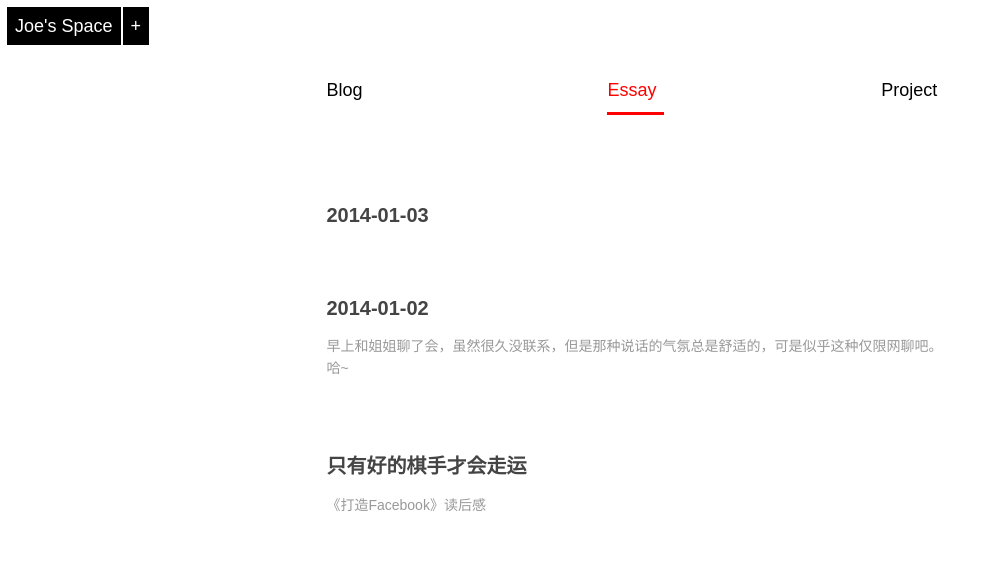
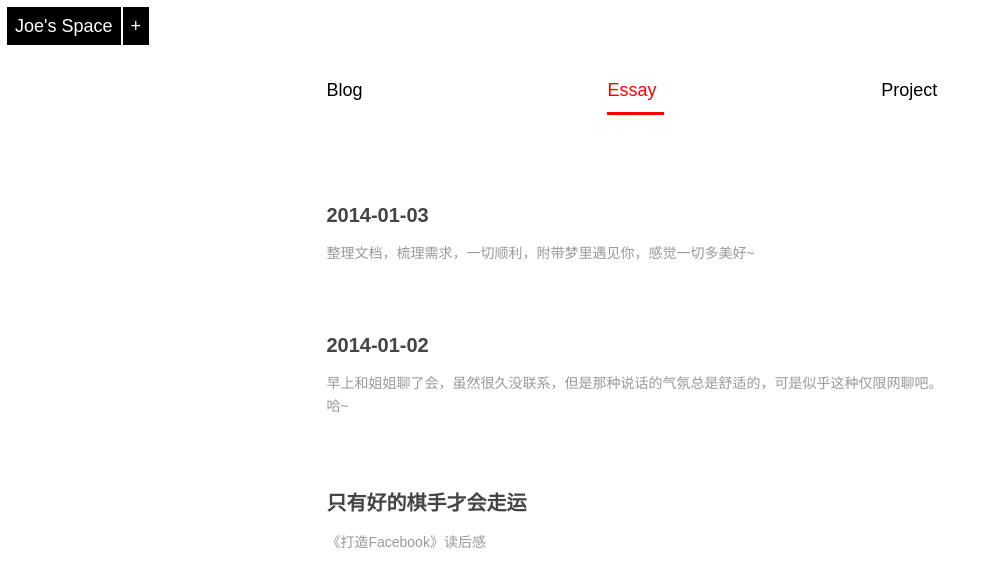
Before and after one commit to fangyijoe/fangyijoe.github.io, a Jekyll site: the page built from essay/index.md, in a window 1280 px wide. Shown: the top 587 px of the page, without its empty margins (0-993 px from the left). Built offline with Jekyll 4.4.1, drawn with Linux system fonts in a browser that asks for light colours; Markdown is read by kramdown in place of the engine named in the settings.

Commit message:
Update 2014-01-03-20140103.md

```diff
--- a/_posts/essay/2014-01-03-20140103.md
+++ b/_posts/essay/2014-01-03-20140103.md
@@ -2,7 +2,7 @@
 layout: post
 title: 2014-01-03
 category: opinion
-description:
+description: 整理文档，梳理需求，一切顺利，附带梦里遇见你，感觉一切多美好~
 ---
 终于将第一个项目的方案及实现目标定下，与之一起的还有实现技术。
 
```
